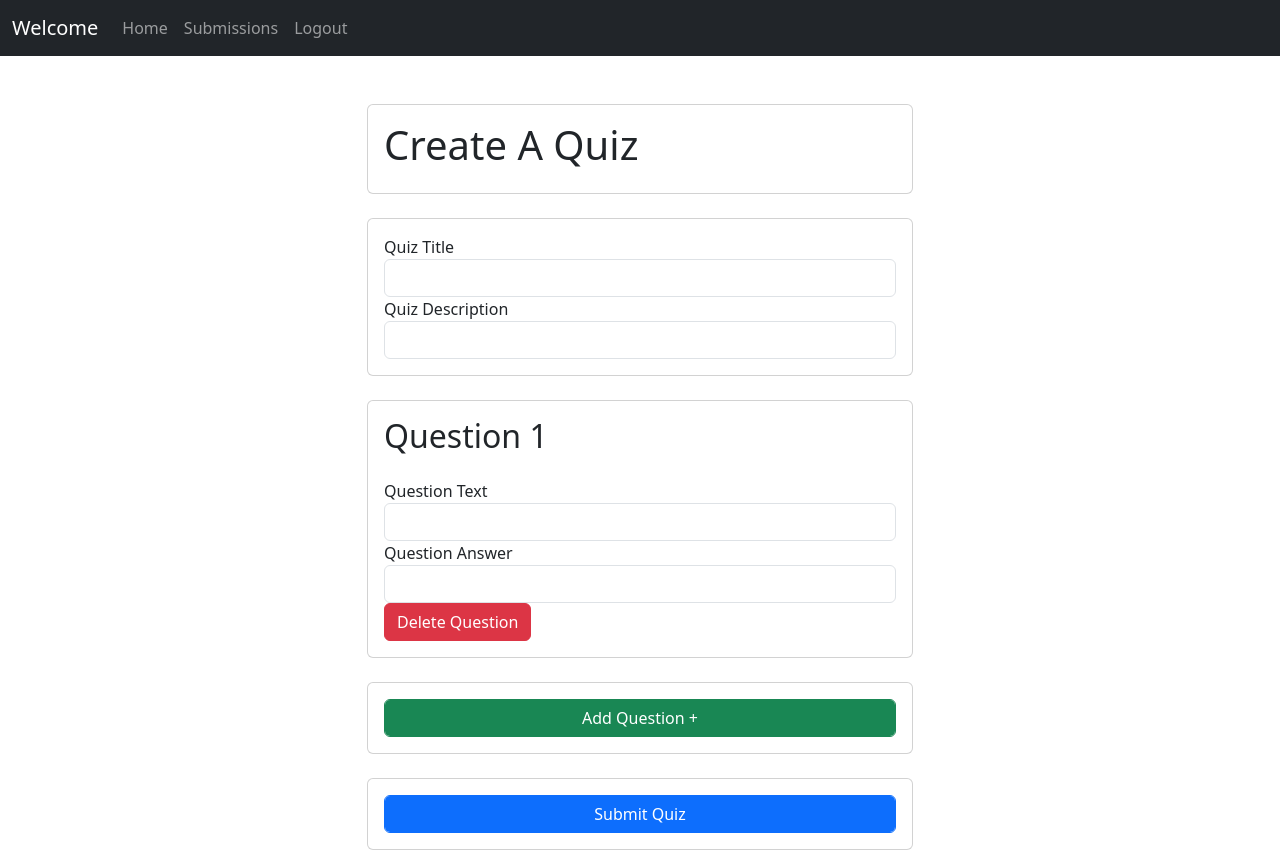
After one commit to lureeves/CT-week9-day3, a Node server app: page /quiz/create in a window 1280 px wide. The commit adds this page. Run offline with Node 20, Linux system fonts and the light colour scheme; the visitor is signed in with stand-in values (Sample User, id 1); some libraries are stand-ins or nearby versions.

Commit message:
Added button/page to add quizes

```diff
--- a/index.js
+++ b/index.js
@@ -8,7 +8,8 @@ const { connectDB } = require('./src/db');
 const { graphqlHTTP} = require('express-graphql');
 const schema = require('./src/graphql/schema');
 const cookieParser = require('cookie-parser');
-const { authenticate } = require('./src/middleware/auth')
+const { authenticate } = require('./src/middleware/auth');
+const { userData } = require('./src/middleware/userData');
 
 
 // Execute the connectDB function to connect to our database
@@ -25,6 +26,10 @@ app.use(cookieParser());
 
 // Add the authenticate middleware to the app AFTER cookieParser middleware
 app.use(authenticate);
+
+// Add userData middleware which will add quizzes to the req.verifiedUser object
+// *Must be AFTER authenticate middleware*
+app.use(userData);
 
 // Add graphql middleware
 app.use('/graphql', graphqlHTTP({
--- a/src/routes/index.js
+++ b/src/routes/index.js
@@ -1,4 +1,5 @@
 module.exports = function(app){
     app.use('/auth', require('./auth'));
     app.use('/', require('./dashboard'));
+    app.use('/quiz', require('./quiz'));
 };
--- /dev/null
+++ b/src/routes/quiz/editor.js
@@ -0,0 +1,3 @@
+module.exports = (req, res) => {
+    res.render('editor')
+}
--- /dev/null
+++ b/src/templates/views/editor.ejs
@@ -0,0 +1,92 @@
+<%- include('../partials/header.ejs') %>
+
+<div class="container">
+    <div class="row">
+        <div class="col-md-6 offset-3">
+            <div class="card mt-5">
+                <div class="card-body">
+                    <h1>Create A Quiz</h1>
+                </div>
+            </div>
+            <form action="" method="post">
+                <div class="card mt-4">
+                    <div class="card-body">
+                        <div class="form-group">
+                            <label for="quizTitle">Quiz Title</label>
+                            <input type="text" name="quizTitle" class="form-control" required>
+                        </div>
+                        <div class="form-group">
+                            <label for="quizDescription">Quiz Description</label>
+                            <input type="text" name="quizDescription" class="form-control" required>
+                        </div>
+                    </div>
+                </div>
+
+                <div id="questionCards">
+
+                </div>
+
+                <div class="card mt-4">
+                    <div class="card-body">
+                        <button class="form-control btn btn-success btn-block" type="button" onclick="addQuestion()">Add Question +</button>
+                    </div>
+                </div>
+                <div class="card mt-4">
+                    <div class="card-body">
+                        <button class="form-control btn btn-primary btn-block" type="submit">Submit Quiz</button>
+                    </div>
+                </div>
+            </form>
+        </div>
+    </div>
+</div>
+
+<script>
+    const questionWrapper = document.getElementById('questionCards');
+
+    let questions = [
+        {
+            text: '',
+            anser: ''
+        },
+    ];
+
+    const buildQuestions = (questions, wrapper) => {
+        wrapper.innerHTML = '';
+        for (let i=0; i < questions.length; i++){
+            wrapper.innerHTML += `
+                <div class="card mt-4">
+                    <div class="card-body">
+                        <h2 class="mb-4 text-md">Question ${i+1}</h2>
+                        <div class="form-group">
+                            <label for="questionTitle${i}">Question Text</label>
+                            <input type="text" name="questionTitle${i}" class="form-control" value="${questions[i].text}">
+                        </div>
+                        <div class="form-group">
+                            <label for="questionAnswer${i}">Question Answer</label>
+                            <input type="text" name="questionAnswer${i}" class="form-control">
+                        </div>
+                        <button class="btn btn-danger" data-question="${i}" onclick="deleteQuestion(event)">Delete Question</button>
+                    </div>
+                </div>
+            `
+        }
+    }
+
+    const addQuestion = e => {
+        questions.push({ test: '', answer: ''})
+        buildQuestions(questions, questionWrapper)
+    }
+
+    const deleteQuestion = e => {
+        let questionIndex = e.target.dataset.question;
+
+        quesitons.splice(quesitonIndex, 1);
+        buildQuestions(questions, questionWrapper);
+    }
+
+    buildQuestions(questions, questionWrapper);
+</script>
+
+
+<%- include('../partials/footer.ejs') %>
```
Also changed, not shown: src/graphql/mutations.js (+18 -3 lines), src/graphql/types.js (+48 -5 lines), src/middleware/userData.js (added, +52 -0 lines), src/routes/quiz/index.js (added, +8 -0 lines), src/templates/views/dashboard.ejs (+24 -4 lines).
